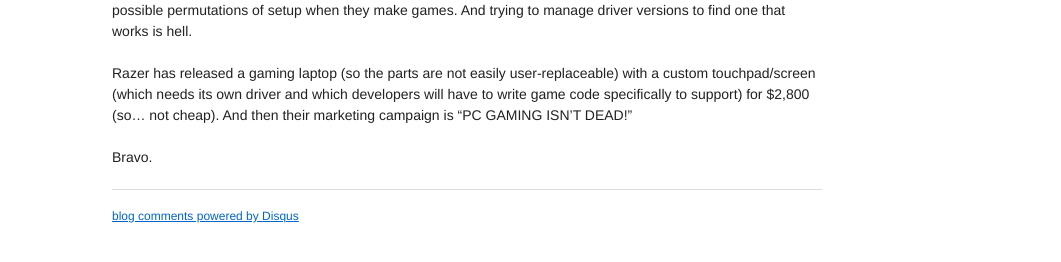
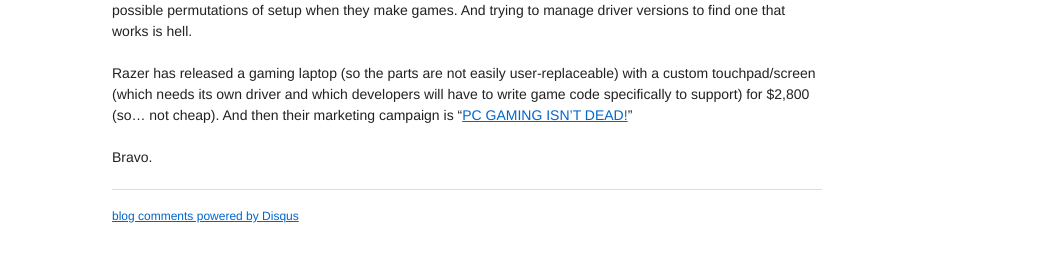
Before and after one commit to jlindsey/blog, a Jekyll site: the page built from _posts/2011-08-26-a-response-to-the-razer-gaming-laptop.markdown, in a window 1280 px wide. Shown: the part 318-580 px from the top of the page, without its empty margins (53-1114 px from the left). Built offline with Jekyll 4.4.1, drawn with Linux system fonts in a browser that asks for light colours; Markdown is read by kramdown in place of the engine named in the settings; comment, search, counter and statistics services are not loaded; some of the changed lines change nothing that is shown.

Commit message:
Formatting

```diff
--- a/_posts/2011-08-26-a-response-to-the-razer-gaming-laptop.markdown
+++ b/_posts/2011-08-26-a-response-to-the-razer-gaming-laptop.markdown
@@ -6,14 +6,21 @@
 tags: gaming, off-topic
 ---
 
-I don't normally write blog posts about gaming stuff, but this was too good to pass up. Here's the [Ars Technica article](http://arstechnica.com/gaming/news/2011/08/razer-to-release-stylish-2800-gaming-laptop-complete-with-dynamic-buttons.ars) I'm referencing.
+I don't normally write blog posts about gaming stuff, but this was too good to pass up. Here's the [Ars Technica
+article](http://arstechnica.com/gaming/news/2011/08/razer-to-release-stylish-2800-gaming-laptop-complete-with-dynamic-buttons.ars)
+I'm referencing.
 
-A large argument in favor of PC Gaming is that you don't have to buy a whole new system every few years, you can just upgrade the parts that are out of date.
+A large argument in favor of PC Gaming is that you don't have to buy a whole new system every few years, you can just
+upgrade the parts that are out of date.
 
 An argument against PC Gaming is the cost of entry for a decent system is too high (compared to console gaming).
 
-Another argument against it is that the hardware is not standardized, so developers have to consider many possible permutations of setup when they make games. And trying to manage driver versions to find one that works is hell.
+Another argument against it is that the hardware is not standardized, so developers have to consider many possible
+permutations of setup when they make games. And trying to manage driver versions to find one that works is hell.
 
-Razer has released a gaming laptop (so the parts are not easily user-replaceable) with a custom touchpad/screen (which needs its own driver and which developers will have to write game code specifically to support) for $2,800 (so... not cheap). And then their marketing campaign is "PC GAMING ISN'T DEAD!"
+Razer has released a gaming laptop (so the parts are not easily user-replaceable) with a custom touchpad/screen (which
+needs its own driver and which developers will have to write game code specifically to support) for $2,800 (so... not
+cheap). And then their marketing campaign is "[PC GAMING ISN'T
+DEAD!](http://www.ubergizmo.com/2011/08/razer-pc-gaming-is-not-dead/)"
 
 Bravo.
```
